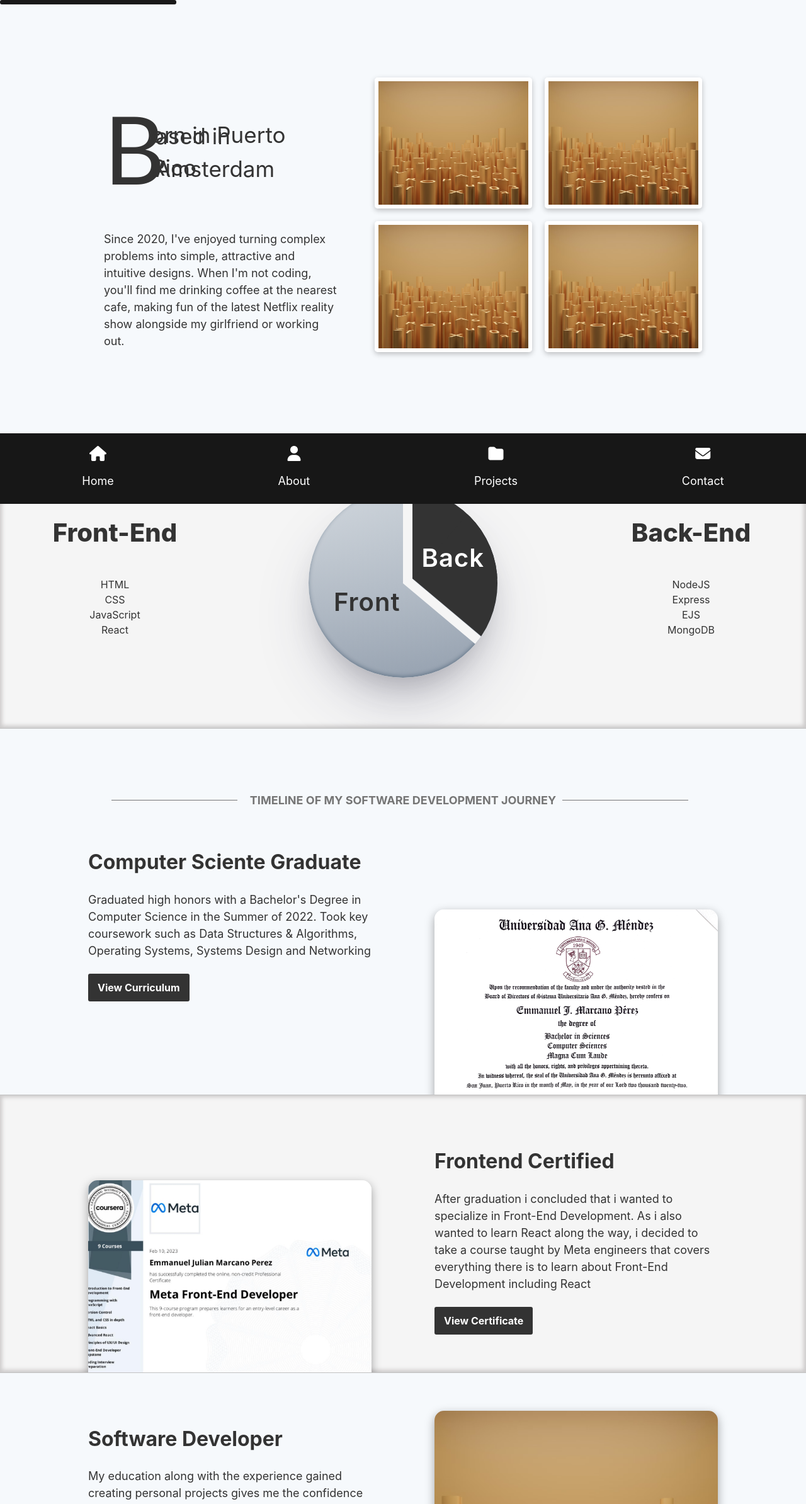
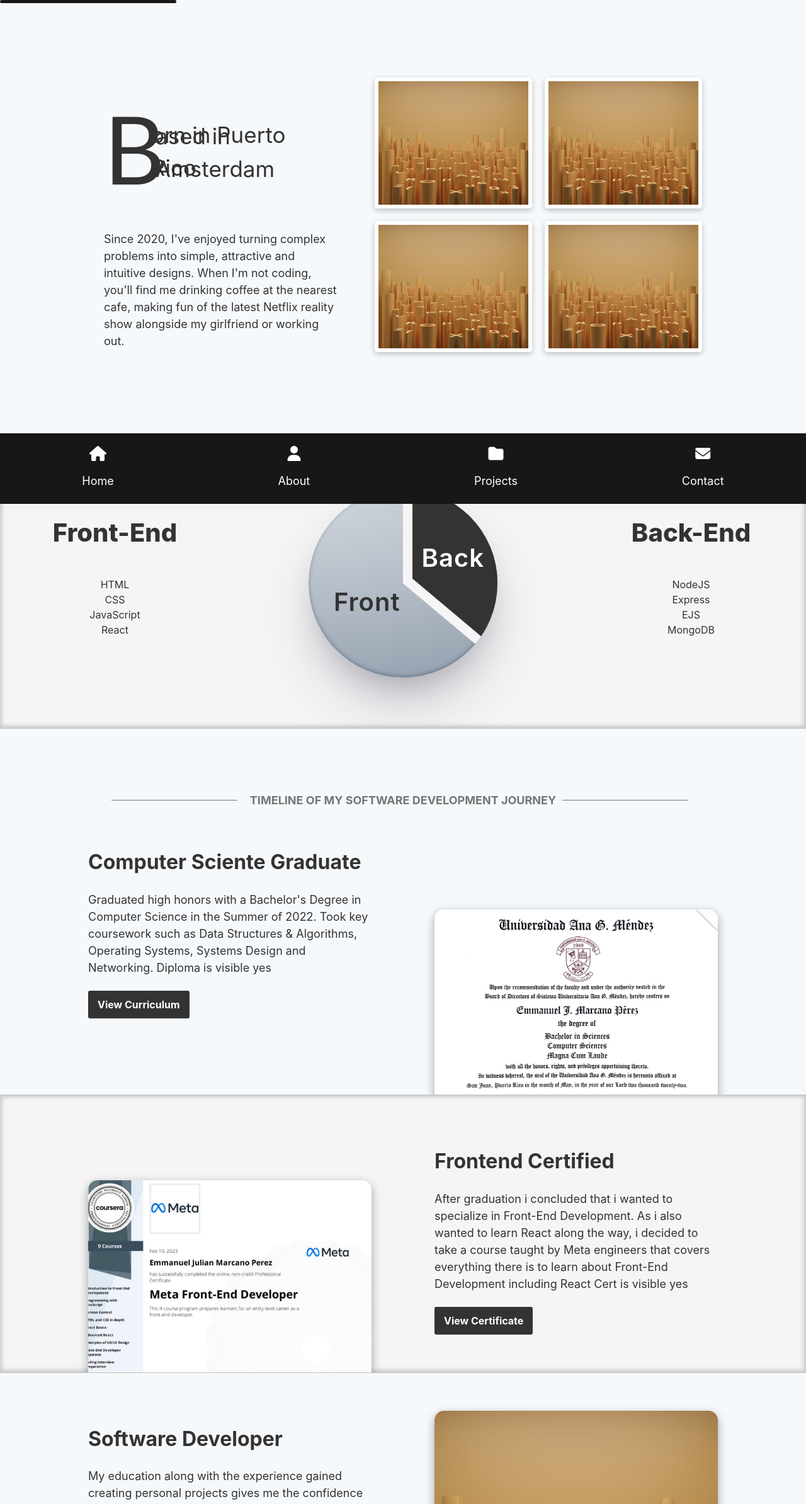
Before and after one commit to Emmanuel-Marcano/React-Portfolio, a React (Vite) app: page /about in a window 1280 px wide. Shown: the top 2388 px of the page at 63% size. Built offline with nearby package versions, Linux system fonts and the light colour scheme; a web font is replaced by a local one.

Commit message:
added animation on scroll for about section. it works now

```diff
--- a/package.json
+++ b/package.json
@@ -14,6 +14,7 @@
   "dependencies": {
     "react": "^18.2.0",
     "react-dom": "^18.2.0",
+    "react-intersection-observer": "^9.4.3",
     "react-rough-notation": "^1.0.3",
     "react-router-dom": "^6.9.0"
   },
--- a/src/App.css
+++ b/src/App.css
@@ -106,7 +106,7 @@ box-shadow:#cdcbcb 3px 3px 6px 0px inset, #cdcbcb -3px -3px 6px 1px inset;
 .grid {
   display: grid;
   grid-template-columns: 1fr;
-  gap: 10px;
+  gap: 40px;
 }
 
 .section-header {
@@ -155,7 +155,7 @@ box-shadow:#cdcbcb 3px 3px 6px 0px inset, #cdcbcb -3px -3px 6px 1px inset;
   position: absolute;
   left: 0;
   top:0px;
-  height: 7px;
+  height: 5px;
   width: 90px;
   background-color: #191919;;
   transition: transform 0.3s ease;
@@ -477,7 +477,9 @@ box-shadow:#cdcbcb 3px 3px 6px 0px inset, #cdcbcb -3px -3px 6px 1px inset;
   font-weight: 600;
   box-shadow: rgba(0, 0, 0, 0.24) 0px 3px 8px;
   box-shadow: rgba(50, 50, 93, 0.25) 0px 50px 100px -20px, rgba(0, 0, 0, 0.3) 0px 30px 60px -30px, rgba(10, 37, 64, 0.35) 0px -2px 6px 0px inset;
-  /* transform: translateY(150%); */
+  transform: translateY(100%);
+  transition: transform 0.8s ease;
+  opacity: 0;
 
 }
 
@@ -607,10 +609,7 @@ box-shadow:#cdcbcb 3px 3px 6px 0px inset, #cdcbcb -3px -3px 6px 1px inset;
 
 }
 
-.appear {
-  transition: 1s ease;
-  transform: translateY(0);
-}
+
 
 
 .journey-text{
@@ -633,6 +632,7 @@ box-shadow:#cdcbcb 3px 3px 6px 0px inset, #cdcbcb -3px -3px 6px 1px inset;
 .journey-image {
 
 
+
 }
 
 
@@ -644,15 +644,27 @@ box-shadow:#cdcbcb 3px 3px 6px 0px inset, #cdcbcb -3px -3px 6px 1px inset;
 .grad {
   position: relative;
   bottom: -120px;
+  transform: translateY(70%);
+  transition: transform 0.8s ease;
+  opacity: 0;
 }
 
 .cert {
   position: relative;
   bottom: -75px;
+  transform: translateY(70%);
+  transition: transform 0.8s ease;
+  opacity: 0;
 }
 
 .long-height{
   height: 2000px;
+}
+
+.appear {
+
+  opacity: 1;
+  transform: translateY(0);
 }
 
 
--- a/src/components/About.jsx
+++ b/src/components/About.jsx
@@ -1,5 +1,6 @@
 
-import { useState, useEffect, useRef } from "react"
+import { useState, useEffect, useRef, useCallback } from "react"
+import {useInView} from "react-intersection-observer"
 
 import alphabet from '../assets/alphabet.avif'
 import graduation from '../assets/diploma.png'
@@ -31,45 +32,9 @@ import certification from '../assets/certification.png'
 
 function About(){
 
-    let myRef = useRef()
-    let [myElementIsVisible, setMyElementIsVisible] = useState()
-
-    var options = {
-        root: myRef,
-        rootMargin: '500px',
-        threshold: 0
-    }
-
-    // if(entry.isIntersecting){
-    //     myRef.current.classList.add('appear')
-    // }
-
-    // else{
-    //     myRef.current.classList.remove('appear')
-
-    // }
-
-
-
-
-    // useEffect(function(){
-
-
-    //     let observer = new IntersectionObserver(function(entries){
-    //         let entry = entries[0]
-    //         console.log('entry', entry)
-
-    //         setMyElementIsVisible(entry.isIntersecting)
-    //     })
-    //     observer.observe(myRef.current, options)
-
-    //     console.log( 'iin',myElementIsVisible)
-    //     console.log(myRef.current)
-
-    // },[])
-
-
-
+    let {ref: diplomaRef, inView: diplomaIsVisible} = useInView()
+    let {ref: graphRef, inView: graphIsVisible} = useInView()
+    let {ref: certRef, inView: certIsVisible} = useInView()
 
     return (
 
@@ -131,7 +96,7 @@ function About(){
                </div>
 
                 <div className="skills-graph">
-                    <div ref={myRef} className="skills-graphic hidden-el">
+                    <div ref={graphRef} className={`skills-graphic ${graphIsVisible ? "appear": ""}`}>
                         <span className="front">Front</span>
                         <span className="back">Back</span>
                         <span className="inner-circle-1"></span>
@@ -142,20 +107,22 @@ function About(){
             </div>
 
 
-            <div className="developer-journey">
+            <div  className="developer-journey">
                 <div className="section-header lines">Timeline of my software development journey</div>
                 <div className="content-container grid">
-                    <div className="journey-text">
+                    <div  className="journey-text">
                         <h1>Computer Sciente Graduate</h1>
-                        <p>Graduated high honors with a Bachelor's Degree in Computer Science in the Summer of 2022.
+                        <p >Graduated high honors with a Bachelor's Degree in Computer Science in the Summer of 2022.
                             Took key coursework such as Data Structures & Algorithms, Operating Systems,
-                            Systems Design and Networking
+                            Systems Design and Networking. Diploma is visible {`${diplomaIsVisible ? 'yes': 'no'}`}
                         </p>
+
                         <a target="_blank" className="btn" href="https://uagm.edu/es/oferta-academica/programas/ciencias-con-concentracion-en-ciencias-de-computos"> View Curriculum</a>
                     </div>
 
                     <div className="journey-image">
-                        <img className="grad" src={graduation} alt="" />
+                        <img ref={diplomaRef}  className={`grad ${diplomaIsVisible ? "appear": ""}`} src={graduation} alt="" />
+
                     </div>
                 </div>
             </div>
@@ -170,13 +137,13 @@ function About(){
                         <p>After graduation i concluded that i wanted to specialize in Front-End Development.
                             As i also wanted to learn React along the way, i decided to take a course taught by Meta engineers
                             that covers everything there is to learn about Front-End Development
-                            including React
+                            including React  Cert is visible {`${certIsVisible ? 'yes': 'no'}`}
                         </p>
                         <a target="_blank" className="btn" href="https://www.coursera.org/account/accomplishments/professional-cert/PQSHJAE7PV8N">View Certificate</a>
                     </div>
 
                     <div className="journey-image order2">
-                       <img className="cert" src={certification} alt="" />
+                       <img ref={certRef} className={`cert ${certIsVisible ? "appear": ""}`} src={certification} alt="" />
                     </div>
                 </div>
             </div>
```
Also changed, not shown: 1 other file (tests, documents, lock files or other folders).
